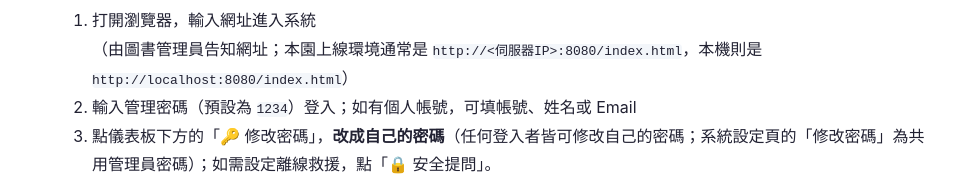
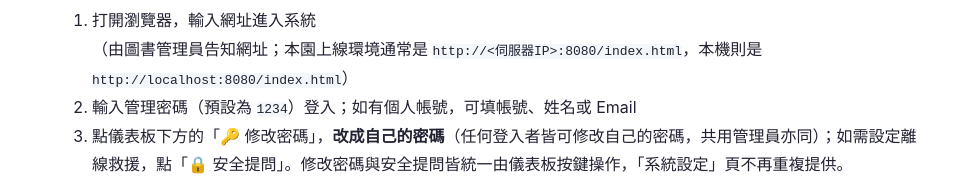
Before and after one commit to roverchen/simple-library, a plain HTML site: page docs/操作手冊.html in a window 1280 px wide. Shown: the part 840-1032 px from the top of the page, without its empty margins (158-1121 px from the left). Drawn offline with Linux system fonts and the light colour scheme.

Commit message:
docs: 補充修改密碼與安全提問改由儀表板操作

```diff
--- a/docs/操作手冊.html
+++ b/docs/操作手冊.html
@@ -134,7 +134,7 @@ href="#安全性資料庫備份密碼自救機制">安全性：資料庫、備
 <code>http://localhost:8080/index.html</code>）</li>
 <li>輸入管理密碼（預設為
 <code>1234</code>）登入；如有個人帳號，可填帳號、姓名或 Email</li>
-<li>點儀表板下方的「🔑 修改密碼」，<strong>改成自己的密碼</strong>（任何登入者皆可修改自己的密碼；系統設定頁的「修改密碼」為共用管理員密碼）；如需設定離線救援，點「🔒 安全提問」。</li>
+<li>點儀表板下方的「🔑 修改密碼」，<strong>改成自己的密碼</strong>（任何登入者皆可修改自己的密碼，共用管理員亦同）；如需設定離線救援，點「🔒 安全提問」。修改密碼與安全提問皆統一由儀表板按鍵操作，「系統設定」頁不再重複提供。</li>
 </ol>
 <p>⚠️ 預設密碼 <code>1234</code>
 寫在功能規格文件上，任何人看過文件就能進入系統。<br />
@@ -373,6 +373,7 @@ id="安全性資料庫備份密碼自救機制-3">安全性：資料庫、備份
 <h4 id="解法-1離線安全提問">解法 1：離線安全提問</h4>
 <p>系統初次設定時，強制管理員設定安全提問（例如「開園日期？」、「園長姓名？」）。<br />
 忘記密碼時，只需在登入畫面點擊「忘記密碼」並答對設定的問題，即可直接在畫面上重設密碼。</p>
+<p>安全提問的設定與更新統一由「儀表板 → 🔒 安全提問」操作（modal 會顯示目前設定的問題，可直接更換）；共用管理員沒有個人帳號，無法設定個人安全提問，須以個人帳號登入後設定。</p>
 <h4 id="解法-2雙軌制最高管理帳號">解法 2：雙軌制最高管理帳號</h4>
 <p>系統不可僅有一組管理員帳號。必須建立「系統管理員（園長／行政）（日常用）」與「系統
 Root（備用）」兩組最高權限帳號。配套措施：將「系統
```
